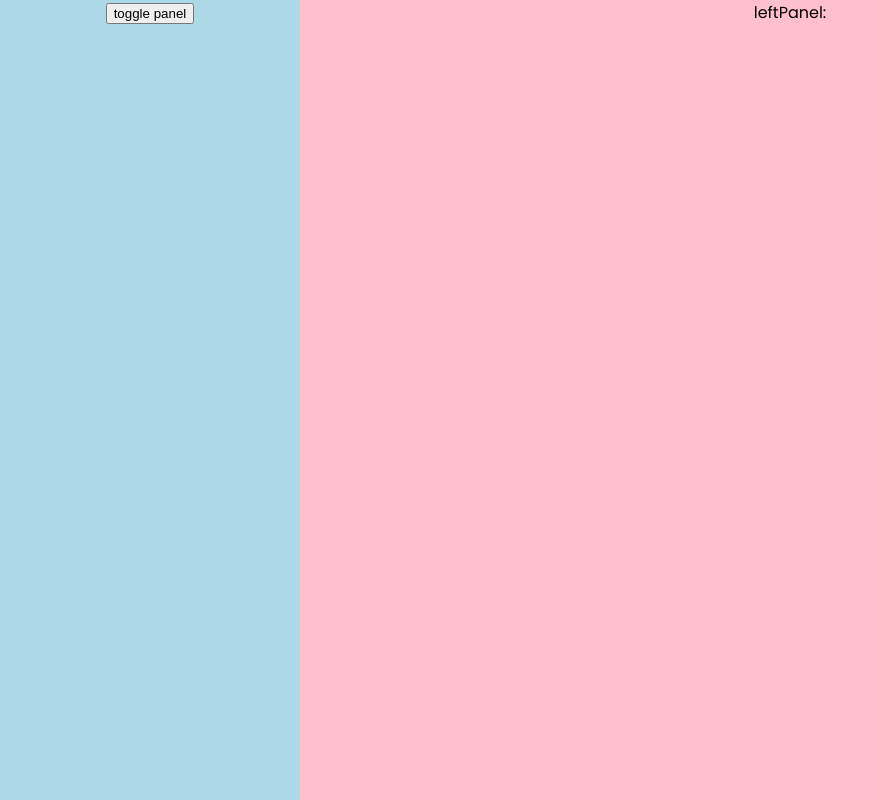
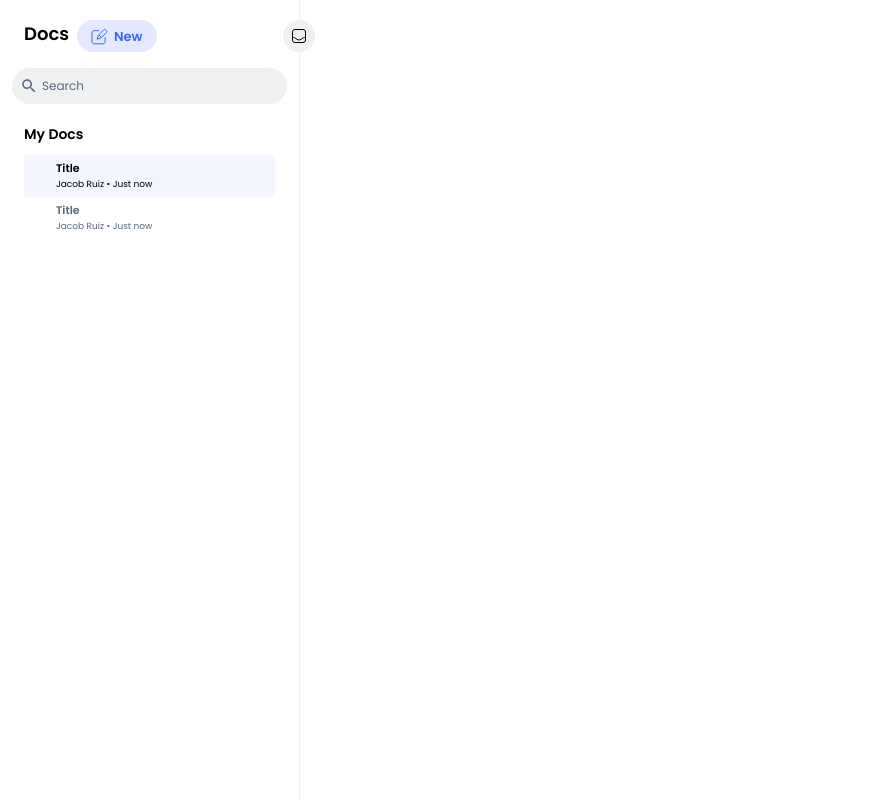
Before and after one commit to jacob-ruiz/docs-transitions, a React (Create React App) app: page / in a window 1280 px wide. Shown: the whole page, without its empty margins (0-877 px from the left). Built offline with nearby package versions, Linux system fonts and the light colour scheme.

Commit message:
add styling

```diff
--- a/src/App.js
+++ b/src/App.js
@@ -1,4 +1,6 @@
 import React, { useState } from 'react';
+import DocListItem from './components/DocListItem/DocListItem';
+import Search from './components/Search/Search';
 import './styles.css';
 
 const leftPanelWidths = {
@@ -6,12 +8,8 @@ const leftPanelWidths = {
   closed: 84,
 };
 
-const DURATION = '200ms';
-const CURVE = 'ease-in-out';
-
-function negative(number) {
-  return number * -1;
-}
+const DURATION = '100ms';
+const CURVE = 'cubic-bezier(0, 0.55, 0.45, 1)'; // easeOutCirc (easings.net)
 
 function Layout() {
   const [leftPanel, setLeftPanel] = useState(true);
@@ -36,9 +34,7 @@ function CenterColumn({ leftPanel }) {
         marginLeft: leftPanel ? leftPanelWidths.open : leftPanelWidths.closed,
         transition: `margin ${DURATION} ${CURVE}`,
       }}
-    >
-      leftPanel: {leftPanel}
-    </div>
+    ></div>
   );
 }
 
@@ -51,7 +47,68 @@ function LeftColumn({ isOpen, onToggle }) {
         transition: `width ${DURATION} ${CURVE}`,
       }}
     >
-      <button onClick={onToggle}>toggle panel</button>
+      <button
+        className="roundButton greyButton"
+        onClick={onToggle}
+        style={{
+          position: 'absolute',
+          right: -16,
+          top: 20,
+        }}
+      >
+        <DocsIcon />
+      </button>
+      {isOpen && (
+        <div className="leftColumnContent">
+          <div
+            style={{
+              display: 'flex',
+              alignContent: 'center',
+              gridTemplateColumns: 'auto auto',
+              padding: '0 12px',
+              margin: '20px 0 16px 0',
+            }}
+          >
+            <h3 style={{ display: 'inline', marginRight: '8px' }}>Docs</h3>
+            <button className="pillButton blueButton">
+              <NewIcon />
+              New
+            </button>
+          </div>
+          <div
+            style={{
+              marginBottom: '20px',
+            }}
+          >
+            <Search />
+          </div>
+          <div
+            style={{
+              padding: '0 12px',
+            }}
+          >
+            <div
+              className="filterTitle"
+              style={{
+                marginBottom: 10,
+              }}
+            >
+              My Docs
+            </div>
+            <DocListItem
+              title="Title"
+              author="Jacob Ruiz"
+              lastEdited="Just now"
+              isActive
+            />
+            <DocListItem
+              title="Title"
+              author="Jacob Ruiz"
+              lastEdited="Just now"
+            />
+          </div>
+        </div>
+      )}
       <div>{isOpen}</div>
     </div>
   );
@@ -61,6 +118,46 @@ function RightColumn() {
   return <div className="rightColumn">right column</div>;
 }
 
+function DocsIcon() {
+  return (
+    <svg
+      width="14"
+      height="14"
+      viewBox="0 0 14 14"
+      fill="none"
+      xmlns="http://www.w3.org/2000/svg"
+    >
+      <rect x="0.5" y="0.5" width="13" height="13" rx="2.5" stroke="black" />
+      <path
+        d="M0.5 8.5C0.785288 8.5 1.13162 8.5 1.49981 8.5C3.15666 8.5 4.48347 10.3115 6.04933 10.853C6.31723 10.9457 6.63145 11 7 11C7.36855 11 7.68277 10.9457 7.95067 10.853C9.51653 10.3115 10.8431 8.5 12.5 8.5H13"
+        stroke="black"
+      />
+    </svg>
+  );
+}
+
+function NewIcon() {
+  return (
+    <svg
+      width="17"
+      height="17"
+      viewBox="0 0 17 17"
+      fill="none"
+      xmlns="http://www.w3.org/2000/svg"
+    >
+      <path
+        d="M8.02577 2.7002H3C1.89543 2.7002 1 3.59563 1 4.7002V13.815C1 14.9195 1.89543 15.815 3 15.815H12.1148C13.2193 15.815 14.1148 14.9195 14.1148 13.815V9.25758"
+        stroke="#3C64FA"
+      />
+      <path
+        d="M12.9361 1.70696L7.56884 7.07423C7.45927 7.1838 7.37666 7.31734 7.32753 7.46431L6.07186 11.2208L9.82834 9.96512C9.97531 9.91599 10.1088 9.83338 10.2184 9.72381L15.5857 4.35654C15.9762 3.96601 15.9762 3.33285 15.5857 2.94233L14.3503 1.70696C13.9598 1.31643 13.3266 1.31643 12.9361 1.70696Z"
+        stroke="#3C64FA"
+      />
+      <path d="M8.02588 6.91553L10.3678 9.25745" stroke="#3C64FA" />
+    </svg>
+  );
+}
+
 export default function App() {
   return (
     <div className="App">
--- /dev/null
+++ b/src/components/DocListItem/DocListItem.js
@@ -0,0 +1,17 @@
+import React from 'react';
+import './styles.css';
+
+const DocListItem = ({ title, author, lastEdited, isActive }) => {
+  return (
+    <div
+      className={`docListItem--container ${isActive && `docListItem--active`}`}
+    >
+      <div className="docListItem--title">{title}</div>
+      <span className="docListItem--subtitle">
+        {author} {` • `} {lastEdited}
+      </span>
+    </div>
+  );
+};
+
+export default DocListItem;
--- /dev/null
+++ b/src/components/DocListItem/styles.css
@@ -0,0 +1,24 @@
+.docListItem--container {
+  display: grid;
+  grid-template-columns: 1fr;
+  row-gap: 6px;
+  padding: 8px 8px 8px 32px;
+  border-radius: 4px;
+  color: #5a677c;
+  cursor: pointer;
+  overflow: hidden;
+}
+.docListItem--active {
+  background: #f3f5ff;
+  color: black;
+}
+.docListItem--title {
+  font-weight: 600;
+  font-size: 11px;
+  display: block;
+  line-height: 1;
+}
+.docListItem--subtitle {
+  font-size: 9px;
+  line-height: 1;
+}
--- /dev/null
+++ b/src/components/Search/Search.js
@@ -0,0 +1,34 @@
+import React from 'react';
+import './styles.css';
+
+const Search = () => {
+  return (
+    <div className="searchContainer">
+      <SearchIcon />
+      <input
+        className="searchInput"
+        type="input"
+        name="search"
+        id="search"
+        placeholder="Search"
+      />
+    </div>
+  );
+};
+
+export default Search;
+
+const SearchIcon = () => (
+  <svg
+    width="18"
+    height="18"
+    viewBox="0 0 18 18"
+    fill="none"
+    xmlns="http://www.w3.org/2000/svg"
+  >
+    <path
+      d="M11.625 10.5H11.0325L10.8225 10.2975C11.5575 9.4425 12 8.3325 12 7.125C12 4.4325 9.8175 2.25 7.125 2.25C4.4325 2.25 2.25 4.4325 2.25 7.125C2.25 9.8175 4.4325 12 7.125 12C8.3325 12 9.4425 11.5575 10.2975 10.8225L10.5 11.0325V11.625L14.25 15.3675L15.3675 14.25L11.625 10.5ZM7.125 10.5C5.2575 10.5 3.75 8.9925 3.75 7.125C3.75 5.2575 5.2575 3.75 7.125 3.75C8.9925 3.75 10.5 5.2575 10.5 7.125C10.5 8.9925 8.9925 10.5 7.125 10.5Z"
+      fill="#5A677C"
+    />
+  </svg>
+);
--- /dev/null
+++ b/src/components/Search/styles.css
@@ -0,0 +1,24 @@
+.searchContainer {
+  display: grid;
+  grid-template-columns: auto 1fr;
+  grid-gap: 2px;
+  align-items: center;
+  height: 36px;
+  background: #eff0f2;
+  padding: 0 8px;
+  border-radius: 999px;
+}
+
+.searchInput {
+  font-family: Poppins;
+  font-size: 12px;
+  line-height: 1;
+  color: black;
+  outline: none;
+  border: none;
+  background: none;
+}
+
+.searchInput::placeholder {
+  color: #5a677c;
+}
--- a/src/styles.css
+++ b/src/styles.css
@@ -9,18 +9,31 @@ html {
   box-sizing: inherit;
 }
 
+h3 {
+  margin: 0;
+  font-weight: 600;
+  font-size: 18px;
+  line-height: 27px;
+}
+
+button {
+  border: none;
+  border-radius: 999px;
+  outline: none;
+  cursor: pointer;
+}
+
 body {
   margin: 0;
 }
 
 .App {
   font-family: 'Poppins', sans-serif;
-  text-align: center;
 }
 
 .centerColumn {
   height: 100vh;
-  background-color: pink;
+  /* background-color: pink; */
 }
 
 .leftColumn {
@@ -29,7 +42,16 @@ body {
   bottom: 0;
   left: 0;
   width: 300px;
-  background-color: lightblue;
+  background-color: white;
+  border-right: 1px solid #eff0f2;
+}
+
+.paddingX-12 {
+  padding: 0 12px;
+}
+
+.leftColumnContent {
+  padding: 0 12px;
 }
 
 .rightColumn {
@@ -38,5 +60,57 @@ body {
   bottom: 0;
   right: 0;
   width: 300px;
-  background-color: lightslategray;
+  background-color: white;
+  border-right: 1px solid #eff0f2;
 }
+
+/* BUTTON */
+
+.roundButton {
+  border-radius: 999px;
+  border: none;
+  outline: none;
+  background: #eff0f2;
+  width: 32px;
+  height: 32px;
+  display: grid;
+  align-items: center;
+  justify-items: center;
+}
+
+.greyButton {
+  background: #eff0f2;
+  transition: background 80ms;
+}
+.greyButton:hover {
+  background: #d3d6db;
+}
+
+.blueButton {
+  background: #e4e9ff;
+  transition: background 80ms;
+  color: #3c64fa;
+}
+.blueButton:hover {
+  background: #bfcbff;
+}
+
+.pillButton {
+  display: grid;
+  grid-template-columns: auto 1fr;
+  gap: 6px;
+  align-items: center;
+  font-family: Poppins;
+  font-style: normal;
+  font-weight: 600;
+  font-size: 13px;
+  height: 32px;
+  padding: 0 14px;
+  line-height: 1;
+}
+
+/* OTHER PANEL ELEMENTs */
+.filterTitle {
+  font-weight: 600;
+  font-size: 14px;
+}
```
